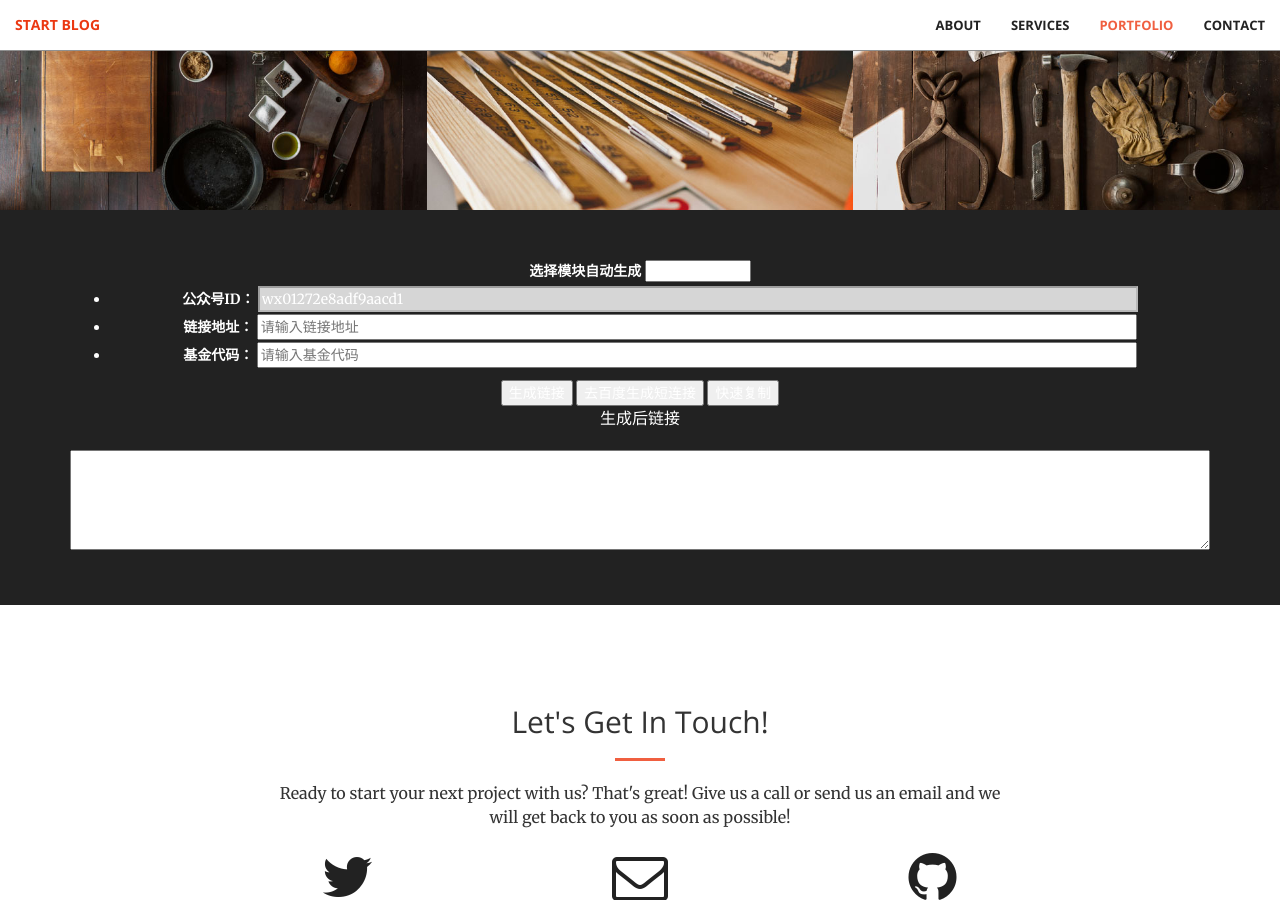
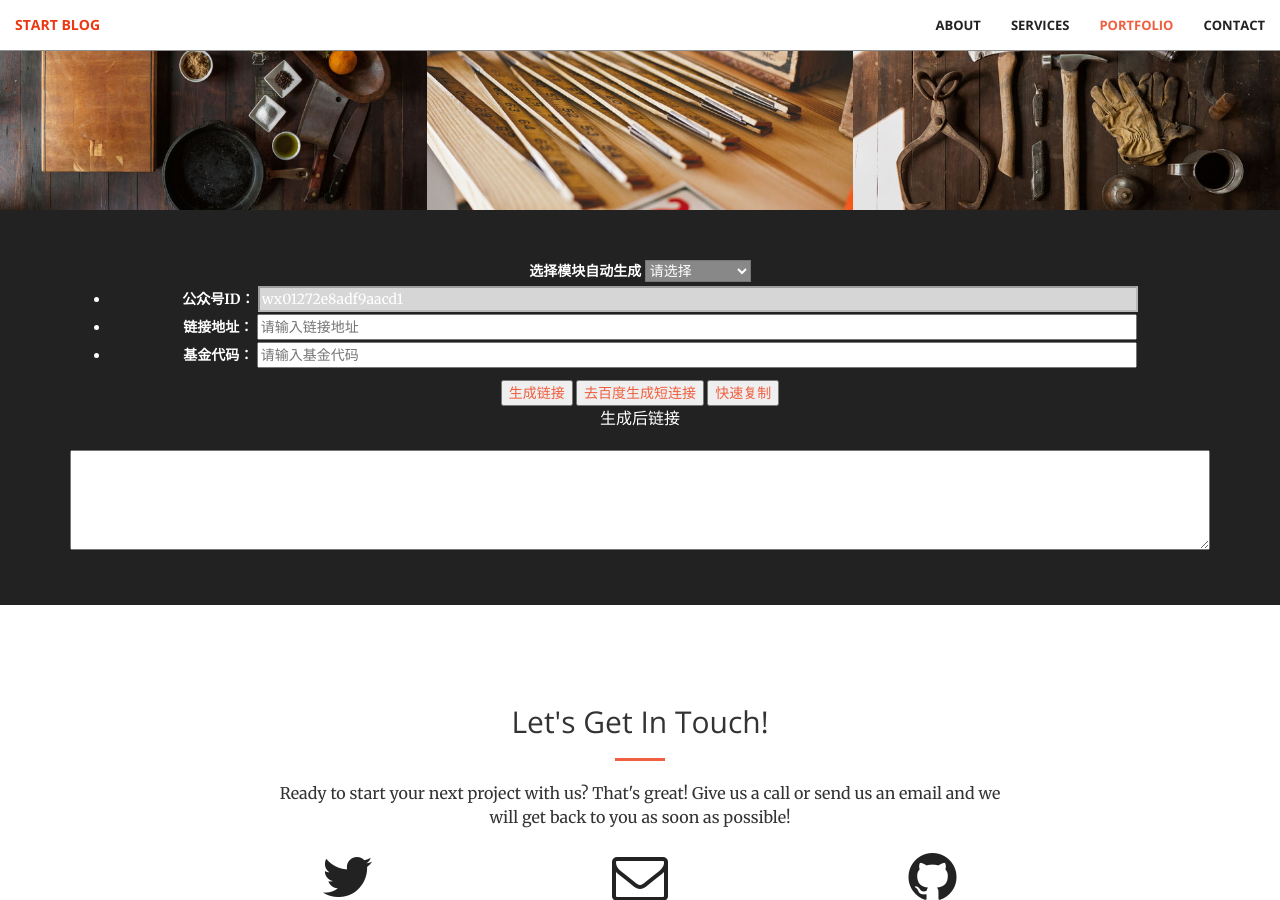
Before and after one commit to zhongpeng/zhongpeng.github.io, a Jekyll site: the page built from index.html, in a window 1280 px wide and 900 px high, scrolled down 1668 px. Built offline with Jekyll 4.4.1, drawn with Linux system fonts in a browser that asks for light colours.

Commit message:
Update aside.html

```diff
--- a/_includes/aside.html
+++ b/_includes/aside.html
@@ -3,7 +3,7 @@
           <div class="call-to-action">
             <div>
 	<label>选择模块自动生成</label>
-	<select onselect="autogenerate()" onchange="autogenerate()" id="mobile">
+	<select onselect="autogenerate()" onchange="autogenerate()" id="mobile" style="background-color: #888;color: #f05f40';">
 		<option value="" index="-1">
 			请选择
 		</option>
@@ -79,11 +79,11 @@
 		<li>
 			<label>链接地址：</label>
 			<input type="text" id="url"
-				   placeholder="请输入链接地址" style="width: 80%;"/>
+				   placeholder="请输入链接地址" style="width: 80%;"/ style='color:#f05f40'>
 		</li>
 		<li>
 			<label>基金代码：</label>
-			<input type="text" id="fundCode" placeholder="请输入基金代码" style="width: 80%;"/>
+			<input type="text" id="fundCode" placeholder="请输入基金代码" style="width: 80%;color:#f05f40"/>
 		</li>
 	</ul>
 
@@ -94,14 +94,14 @@
 </div>
 
 <div>
-	<button class="mui-btn mui-btn-success" onclick="generateLink()">生成链接</button>
-	<button class="mui-btn mui-btn-success" onclick="copyUrl2(1)">去百度生成短连接</button>
-	<button class="mui-btn mui-btn-success" onclick="copyUrl2()">快速复制</button>
+	<button onclick="generateLink()" style='color:#f05f40'>生成链接</button>
+	<button onclick="copyUrl2(1)" style='color:#f05f40'>去百度生成短连接</button>
+	<button onclick="copyUrl2()" style='color:#f05f40'>快速复制</button>
 </div>
 
 <div>
 	<p>生成后链接</p>
-	<textarea id="newUrl" style="width: 100%;height: 100px;"></textarea>
+	<textarea id="newUrl" style="width: 100%;height: 100px;color:#f05f40"></textarea>
 </div>
               <!--<h2>Free Download at Start Bootstrap!</h2>
               <a href="#" class="btn btn-default btn-xl wow tada">Download Now!</a>-->
```
